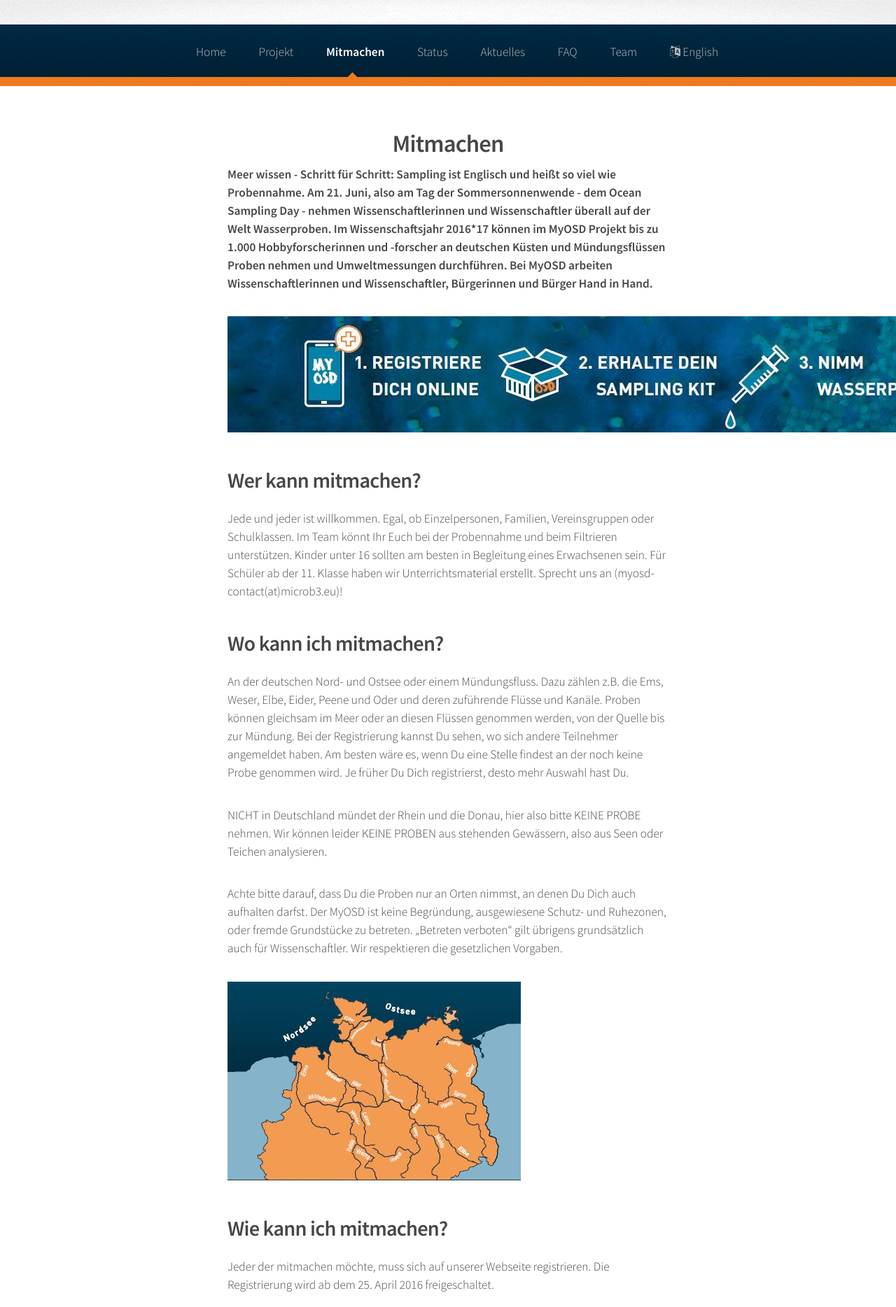
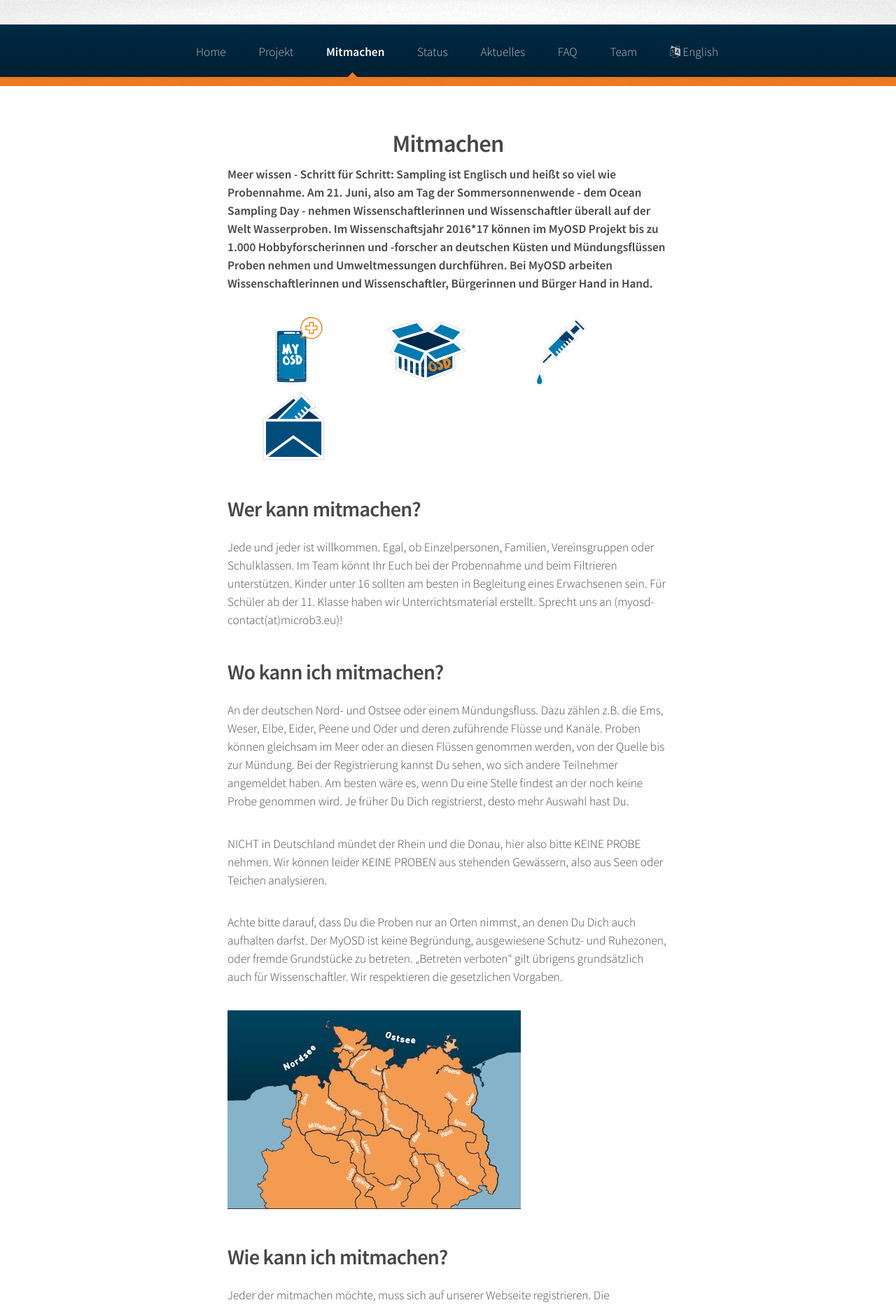
Before and after one commit to myosd/myosd.github.io, a Jekyll site: the page built from mitmachen/index.md, in a window 1280 px wide. Shown: the top 1868 px of the page at 70% size. Built offline with Jekyll 4.4.1, drawn with Linux system fonts in a browser that asks for light colours.

Commit message:
Update index.md

```diff
--- a/mitmachen/index.md
+++ b/mitmachen/index.md
@@ -10,7 +10,7 @@ published: true
 
 **Meer wissen - Schritt für Schritt: Sampling ist Englisch und heißt so viel wie Probennahme. Am 21. Juni, also am Tag der Sommersonnenwende - dem Ocean Sampling Day - nehmen Wissenschaftlerinnen und Wissenschaftler überall auf der Welt Wasserproben. Im Wissenschaftsjahr 2016*17 können im MyOSD Projekt bis zu 1.000 Hobbyforscherinnen und -forscher an deutschen Küsten und Mündungsflüssen Proben nehmen und Umweltmessungen durchführen. Bei MyOSD arbeiten Wissenschaftlerinnen und Wissenschaftler, Bürgerinnen und Bürger Hand in Hand.**
 
-![Sampling scheme ]({{site.baseurl}}/assets/images/Sampling_scheme_preliminary.jpg)
+<img src="/assets/images/handy.svg" width="190" height="100" /><img src="/assets/images/box.svg" width="190" height="100" /><img src="/assets/images/spritze.svg" width="190" height="100" /><img src="/assets/images/brief.svg" width="190" height="100" />
 
 ## Wer kann mitmachen?
 
@@ -46,7 +46,7 @@ Toll wäre es wenn Du uns Fotos oder kleine Videos von Deiner Probennahme schick
 
 ![Video Tutorial]({{site.baseurl}}/assets/images/Video_tutorial_preliminary.jpg)
 
-## Wie bekomme ich mein Kit?
+## Wie bekomme ich mein Kit?<img src="/assets/images/box.svg" width="190" height="100" />
 Die Sampling Kits bekommst Du von uns oder von einer zentralen Anlaufstelle (Hub), sprich: einem Forschungsinstitut in Deiner Nähe. Welche Institute dabei sind, ist in einer Liste am Ende der Seite zusammengestellt. Vielleicht gibt es ja eines ganz in Deiner Nähe? Die Proben werden dann entweder von den Hubs oder direkt von Dir zu uns nach Bremen geschickt.
 Am besten gleich registrieren und ein Sampling Kit reservieren.
 
@@ -60,7 +60,7 @@ Die Sampling Kits bestehen (unter anderem) aus:
 - Filter
 - Aufkleber und Tüte
 
-## Die MyOSD Citizen App
+## Die MyOSD Citizen App<img src="/assets/images/handy.svg" width="190" height="100" />
 Wichtige Umweltdaten, wie z.B. die Temperatur oder den pH-Wert kannst Du direkt an Deinem Sampling Ort in die OSD Citizen App eintragen. Diese fungiert als elektronischer "Log sheet", also als eine Art digitales Protokoll. Mit der App kannst Du auch Fotos von Dir beim Beproben oder von der Umgebung hochladen. Diese werden dann direkt an den OSD Server geschickt und gleich auf der Webseite angezeigt. Die App ist für Android Smartphones und iPhones erhältlich.
 
 ### App Installation:
```
